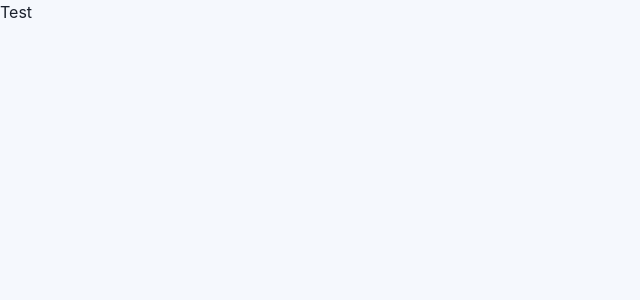
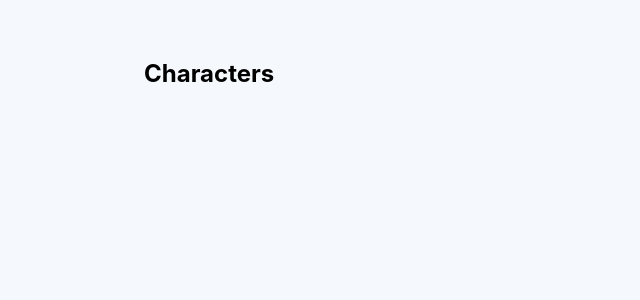
Before and after one commit to dedku/rick-and-morty-app, a React (Vite) app: page / in a window 1280 px wide. Shown: the top 300 px of the page, without its empty margins (0-640 px from the left). Built offline with nearby package versions, Linux system fonts and the light colour scheme.

Commit message:
base Box && font setup

```diff
--- a/src/components/App.tsx
+++ b/src/components/App.tsx
@@ -1,11 +1,14 @@
+import { Box, Container, Text } from '@chakra-ui/react'
+import Font from '../lib/Font'
 function App() {
 
   return (
-    <div className="App">
-      <header className="App-header">
-        <p>Test</p>
-      </header>
-    </div>
+    <Box as='main'>
+      <Font />
+      <Container maxW='container.lg' h='100%' pt={14}>
+        <Text color='black' fontWeight='bold' fontSize={24}>Characters</Text>
+      </Container>
+    </Box>
   )
 }
 
--- /dev/null
+++ b/src/lib/Font.tsx
@@ -0,0 +1,7 @@
+const Font = () => (
+    <style>
+        @import url('https://fonts.googleapis.com/css2?family=Oswald:wght@300;400;700&display=swap');
+    </style>
+)
+
+export default Font
--- a/src/lib/Theme.tsx
+++ b/src/lib/Theme.tsx
@@ -2,6 +2,10 @@ import { extendTheme } from '@chakra-ui/react'
 
 const styles = {
   global: () => ({
+    fonts: {
+      heading: `'Oswald', sans-serif`,
+      body: `'Oswald', sans-serif`
+    },
     html: {
       scrollBehavior: 'smooth',
     },
```
